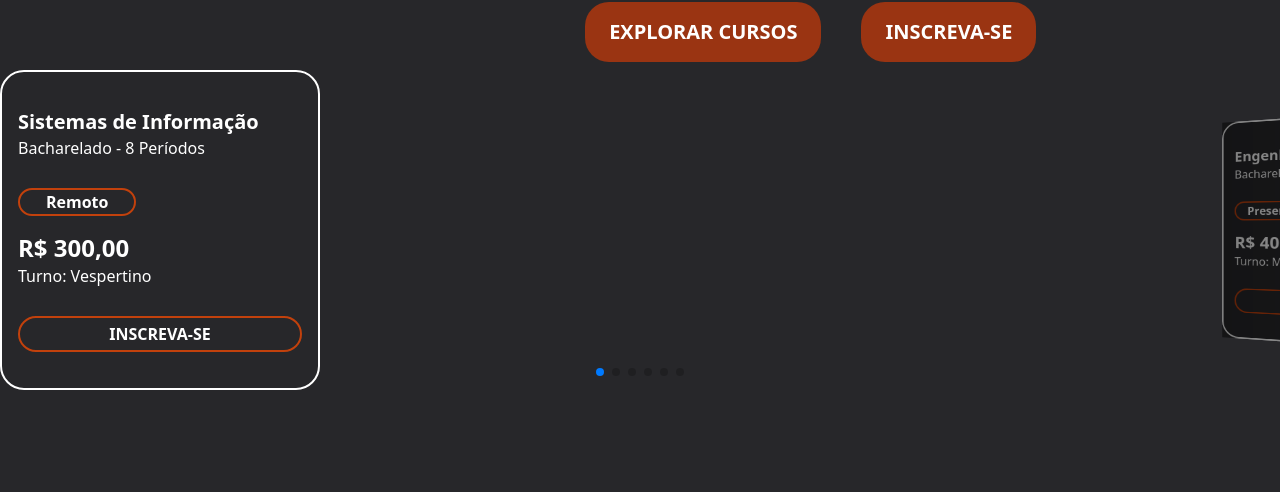
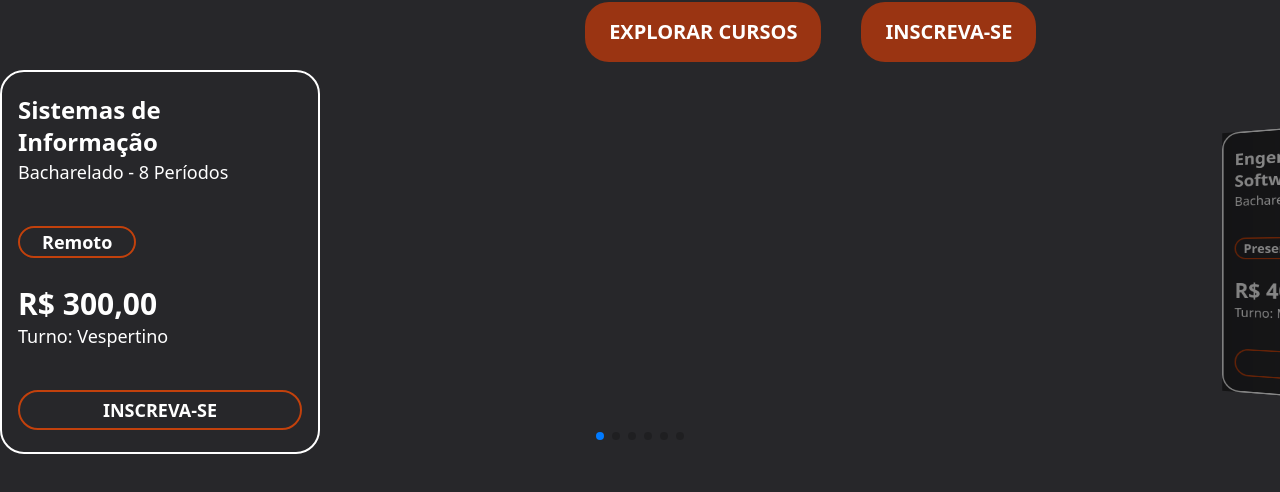
Before and after one commit to camillaalves12/StudentHub, a React (Vite) app: page / in a window 1280 px wide. Shown: the part 730-1222 px from the top of the page. Built offline with nearby package versions, Linux system fonts and the light colour scheme.

Commit message:
style: modifiquei o tamanho do card.

```diff
--- a/src/components/Card/Card.jsx
+++ b/src/components/Card/Card.jsx
@@ -10,21 +10,21 @@ export default function Card({
   shift,
 }) {
   return (
-    <div className="flex size-80 flex-col justify-center gap-4 rounded-3xl border-2 border-white p-4 text-white">
+    <div className="flex h-96 w-80 flex-col justify-center gap-7 rounded-3xl border-2 border-white p-4 text-white">
       <div>
-        <p className="text-xl font-bold">{course}</p>
-        <p className="text-base">
+        <p className="text-2xl font-bold">{course}</p>
+        <p className="text-lg">
           {typeCourse} - {numberPeriod} Períodos
         </p>
       </div>
-      <p className="mt-3 w-5/12 rounded-3xl border-2 border-orange-700  text-center text-base font-semibold text-white hover:bg-orange-700">
+      <p className="mt-3 w-5/12 rounded-3xl border-2 border-orange-700  text-center text-lg font-semibold text-white hover:bg-orange-700">
         {modality}
       </p>
       <div>
-        <p className="text-2xl font-bold">R$ {price}</p>
-        <p className="text-base">Turno: {shift} </p>
+        <p className="text-3xl font-bold">R$ {price}</p>
+        <p className="text-lg">Turno: {shift} </p>
       </div>
-      <button className="mt-3 rounded-3xl border-2 border-orange-700  px-10 py-1 font-semibold text-white hover:bg-orange-700">
+      <button className="mt-3 rounded-3xl border-2 border-orange-700 px-10 py-1 text-lg font-semibold text-white hover:bg-orange-700">
         INSCREVA-SE
       </button>
     </div>
--- a/src/index.css
+++ b/src/index.css
@@ -22,9 +22,8 @@
 .swiper-slide {
   background-position: center;
   background-size: cover;
-  width: 300px;
-  height: 300px;
-
+  width: 380px;
+  height: 380px;
 }
 
 .swiper-slide img {
```
